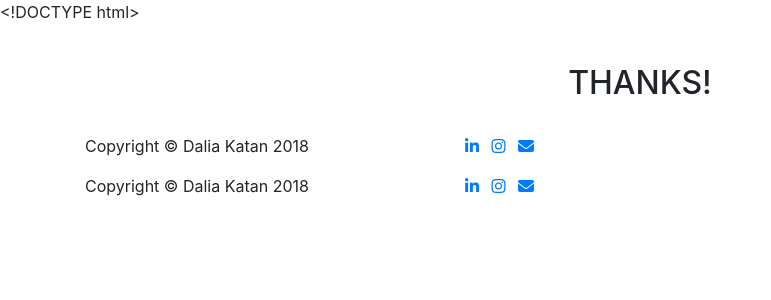
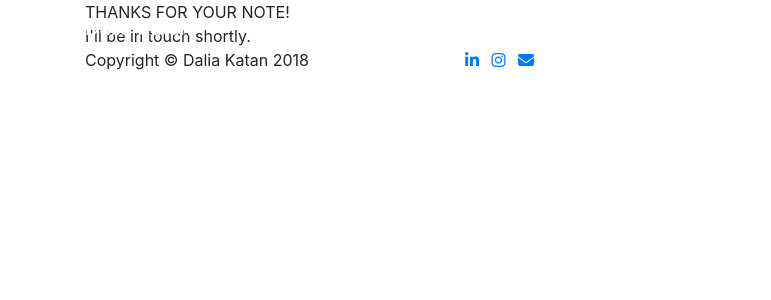
Before and after one commit to dalkat/dalkat.github.io, a Jekyll site: the page built from thanks.md, in a window 1280 px wide. Shown: the top 300 px of the page, without its empty margins (0-771 px from the left). Built offline with Jekyll 4.4.1, drawn with Linux system fonts in a browser that asks for light colours; nearby versions of some CDN libraries; some web fonts are replaced; our own code applies the rules of GitHub Pages for plain Markdown files; library files that are not in the unit come from our copies.

Commit message:
thanks 11
undo, referenced default layout again

```diff
--- a/thanks.md
+++ b/thanks.md
@@ -1,148 +1,18 @@
+---
+layout: default
+---
+
 {%- assign assets_path = "assets/" -%}
 {%- if site.assets_path -%}
   {%- assign assets_path = site.assets_path -%}
 {%- endif -%}
-<!DOCTYPE html>
-<html lang="{{ page.lang | default: site.lang | default: "en" }}">
-
-  <head>
-
-    <meta charset="utf-8">
-    <meta name="viewport" content="width=device-width, initial-scale=1, shrink-to-fit=no">
-    <meta name="description" content="{{ site.description }}">
-    <meta name="author" content="{{ site.author }}">
-
-    <title>{{ site.title }}</title>
-
-    <!-- Bootstrap core CSS -->
-    <link href="{{ assets_path }}vendor/bootstrap/css/bootstrap.min.css" rel="stylesheet">
-
-    <!-- Custom fonts for this template -->
-    <link href="{{ assets_path }}vendor/font-awesome/css/font-awesome.min.css" rel="stylesheet" type="text/css">
-    <link href="https://fonts.googleapis.com/css?family=Montserrat:400,700" rel="stylesheet" type="text/css">
-    <link href='https://fonts.googleapis.com/css?family=Kaushan+Script' rel='stylesheet' type='text/css'>
-    <link href='https://fonts.googleapis.com/css?family=Droid+Serif:400,700,400italic,700italic' rel='stylesheet' type='text/css'>
-    <link href='https://fonts.googleapis.com/css?family=Roboto+Slab:400,100,300,700' rel='stylesheet' type='text/css'>
-
-    <!-- Custom styles for this template -->
-    <link href="{{ assets_path }}css/agency.min.css" rel="stylesheet">
-
-    <link rel="shortcut icon" type="image/x-icon" href="img/favicon.png">
-  </head>
-
-  <body id="page-top">
-
-    <!-- Navigation -->
-    <nav class="navbar navbar-expand-lg navbar-dark fixed-top" id="mainNav">
-      <div class="container">
-        <a class="navbar-brand js-scroll-trigger" href="http://daliakatan.com">{{ site.data.default.brand.name }}</a>
-
-      </div>
-    </nav>
-
-    <!-- Thanks -->
-      <section>
-      <div class="container">
-        <div class="row" style="text-align:center;display:inline;">
-          <h2 class="section-heading text-uppercase">Thanks!</h2></div>
-      </div>
-      </section>
-
-    <!-- Footer -->
-    <footer>
-      <div class="container">
-        <div class="row">
-          <div class="col-md-4">
-            <span class="copyright">{{ site.data.default.copyright }}</span>
-          </div>
-          <div class="col-md-4">
-            <ul class="list-inline social-buttons">
-              {%- for sm in site.data.default.social-buttons -%}
-              {% assign ws = '' %}
-              <li class="list-inline-item">
-                <a href="{{ sm.url }}">
-                  <i class="{{ sm.icon }}"></i>
-                </a>
-              </li>
-              {%- endfor -%}
-            {% assign ws = '' %}
-            </ul>
-          </div>
-          <div class="col-md-4">
-            <ul class="list-inline quicklinks">
-              {%- for ql in site.data.default.quicklinks -%}
-              {% assign ws = '' %}
-              <li class="list-inline-item">
-                <a href="{{ ql.url }}">{{ ql.title }}</a>
-              </li>
-              {%- endfor -%}
-            {% assign ws = '' %}
-            </ul>
-          </div>
-        </div>
-      </div>
-    </footer>
-
-    {% assign ws = '' %}
-    {%- if page.layout == 'home' -%}
-    <!-- Portfolio Modals -->
-    {%- for project in site.projects -%}
-{% assign ws = '' %}
-
-    <!-- Modal {{ project.id | replace: '/projects/', '' }} -->
-    <div class="portfolio-modal modal fade" id="portfolioModal{{ project.id | replace: '/projects/', '' }}" tabindex="-1" role="dialog" aria-hidden="true">
-      <div class="modal-dialog">
-        <div class="modal-content">
-          <div class="close-modal" data-dismiss="modal">
-            <div class="lr">
-              <div class="rl"></div>
-            </div>
-          </div>
-          <div class="container">
-            <div class="row">
-              <div class="col-lg-8 mx-auto">
-                <div class="modal-body">
-                  <!-- Project Details Go Here -->
-                  <h2 class="text-uppercase">{{ project.title }}</h2>
-                  <p class="item-intro text-muted">{{ project.description }}</p>
-                  <img class="img-fluid d-block mx-auto" src="{{ assets_path }}{{ project.image }}" alt="">
-                  {% assign ws = '' %}
-                  {{- project.content -}}
-                  {% assign ws = '' %}                  <ul class="list-inline">
-                    <li>{{ site.data.default.modal.date-string }}{{ project.date | date: "%B %Y" }}</li>
-                    <li>{{ site.data.default.modal.client-string }}{{ project.client }}</li>
-                    <li>{{ site.data.default.modal.category-string }}{{ project.category }}</li>
-                  </ul>
-                  <button class="btn btn-primary" data-dismiss="modal" type="button">
-                    <i class="{{ site.data.default.modal.close-icon }}"></i>
-                    {{ site.data.default.modal.close-string }}</button>
-                </div>
-              </div>
-            </div>
-          </div>
-        </div>
-      </div>
-    </div>
-
-    {%- endfor -%}
-
-    {%- endif -%}
     {% assign ws = '' %}
 
-    <!-- Bootstrap core JavaScript -->
-    <script src="{{ assets_path }}vendor/jquery/jquery.min.js"></script>
-    <script src="{{ assets_path }}vendor/bootstrap/js/bootstrap.bundle.min.js"></script>
-
-    <!-- Plugin JavaScript -->
-    <script src="{{ assets_path }}vendor/jquery-easing/jquery.easing.min.js"></script>
-
-    <!-- Contact form JavaScript -->
-    <script src="{{ assets_path }}js/jqBootstrapValidation.js"></script>
-    <script src="{{ assets_path }}js/contact_me.js"></script>
-
-    <!-- Custom scripts for this template -->
-    <script src="{{ assets_path }}js/agency.min.js"></script>
-
-  </body>
-
-</html>
+<header class="masthead">
+  <div class="container">
+    <div class="intro-text">
+      <div class="intro-heading text-uppercase">Thanks for your note!</div>
+      <div class="intro-lead-in">I'll be in touch shortly.</div>
+    </div>
+  </div>
+</header>
```
